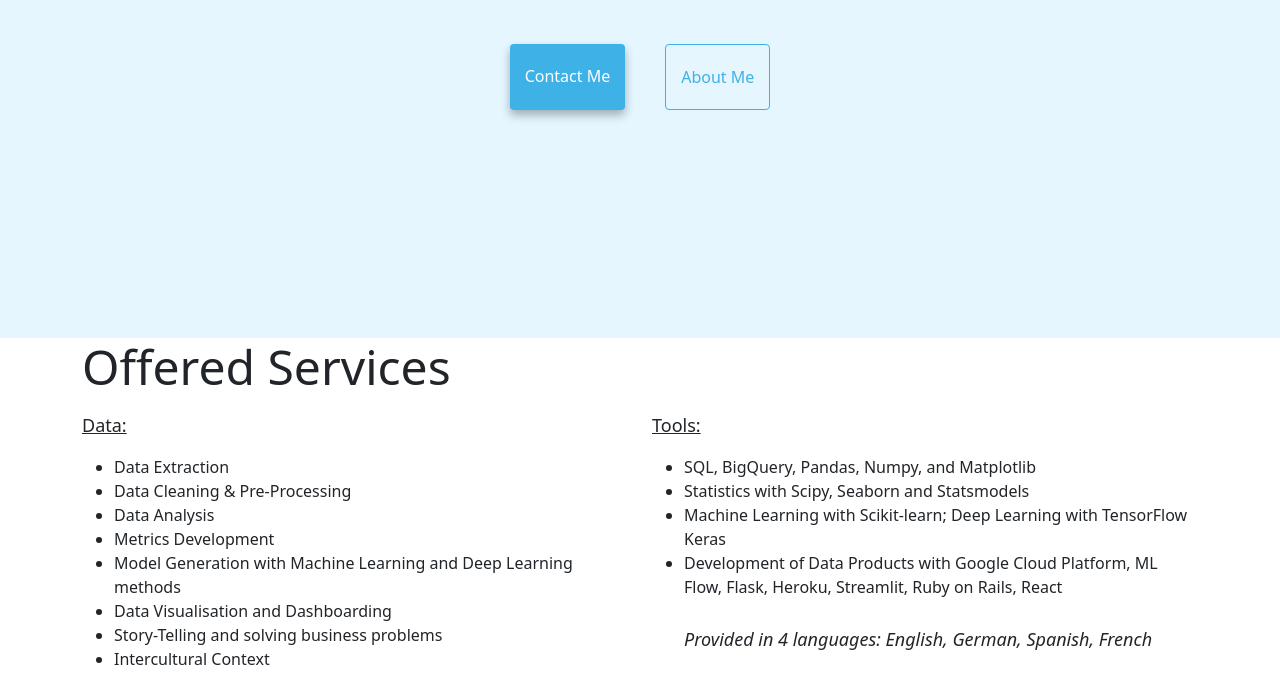
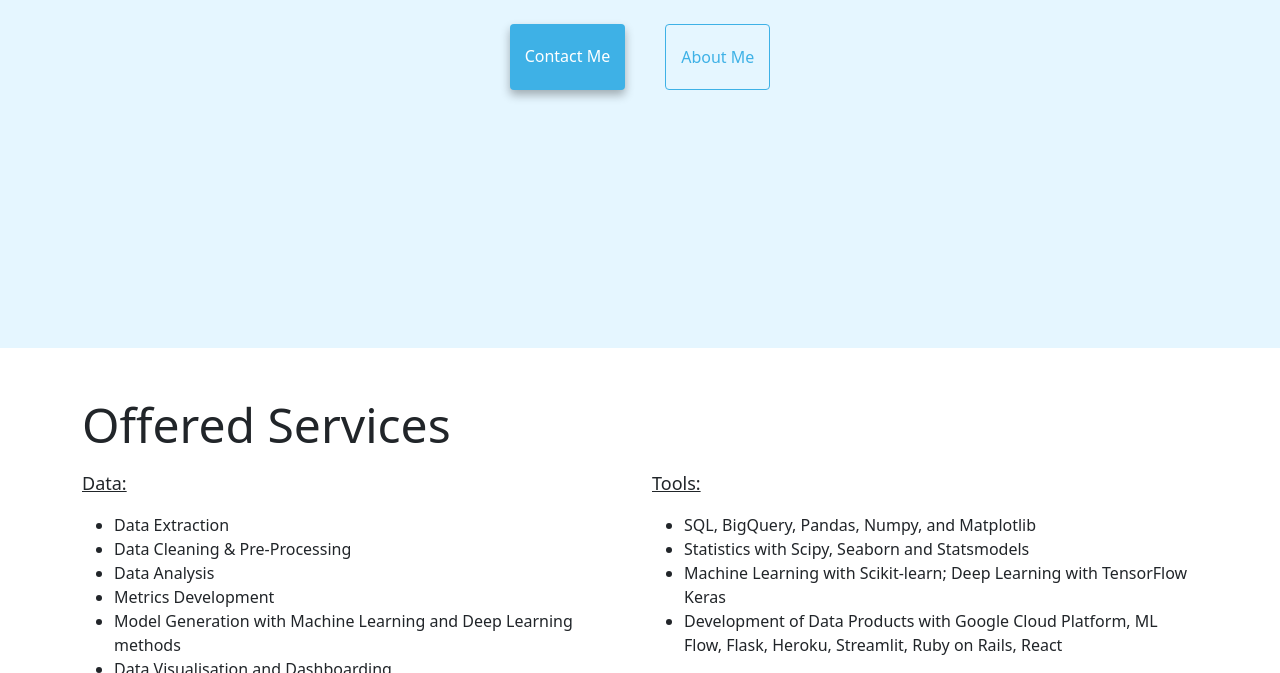
Before and after one commit to HeleneLi/Helene-lipp-Homepage-Draft, a website: page index.html in a window 1280 px wide. Shown: the part 427-1100 px from the top of the page. Drawn offline with nearby package versions, Linux system fonts and the light colour scheme; a web font is replaced by a local one.

Commit message:
layout changes

```diff
--- a/index.html
+++ b/index.html
@@ -77,7 +77,7 @@
     </div>
     </div>
     <div class="container">
-    <h2 class="mb-3">Offered Services</h2>
+    <h2 class="mb-3 mt-5">Offered Services</h2>
       <div class="row">
         <div class="col-6">
           <p>
--- a/style.css
+++ b/style.css
@@ -7,7 +7,7 @@
 .hero {
   background: #e5f6ff;
   text-align: center;
-  padding: 160px 20px;
+  padding: 190px 20px;
   margin: 0px;
 }
 .hero p {
@@ -17,7 +17,8 @@
 }
 
 body {
-  margin-top: 100px;
+  margin-top: 50px;
+
 }
 
 h1,
```
